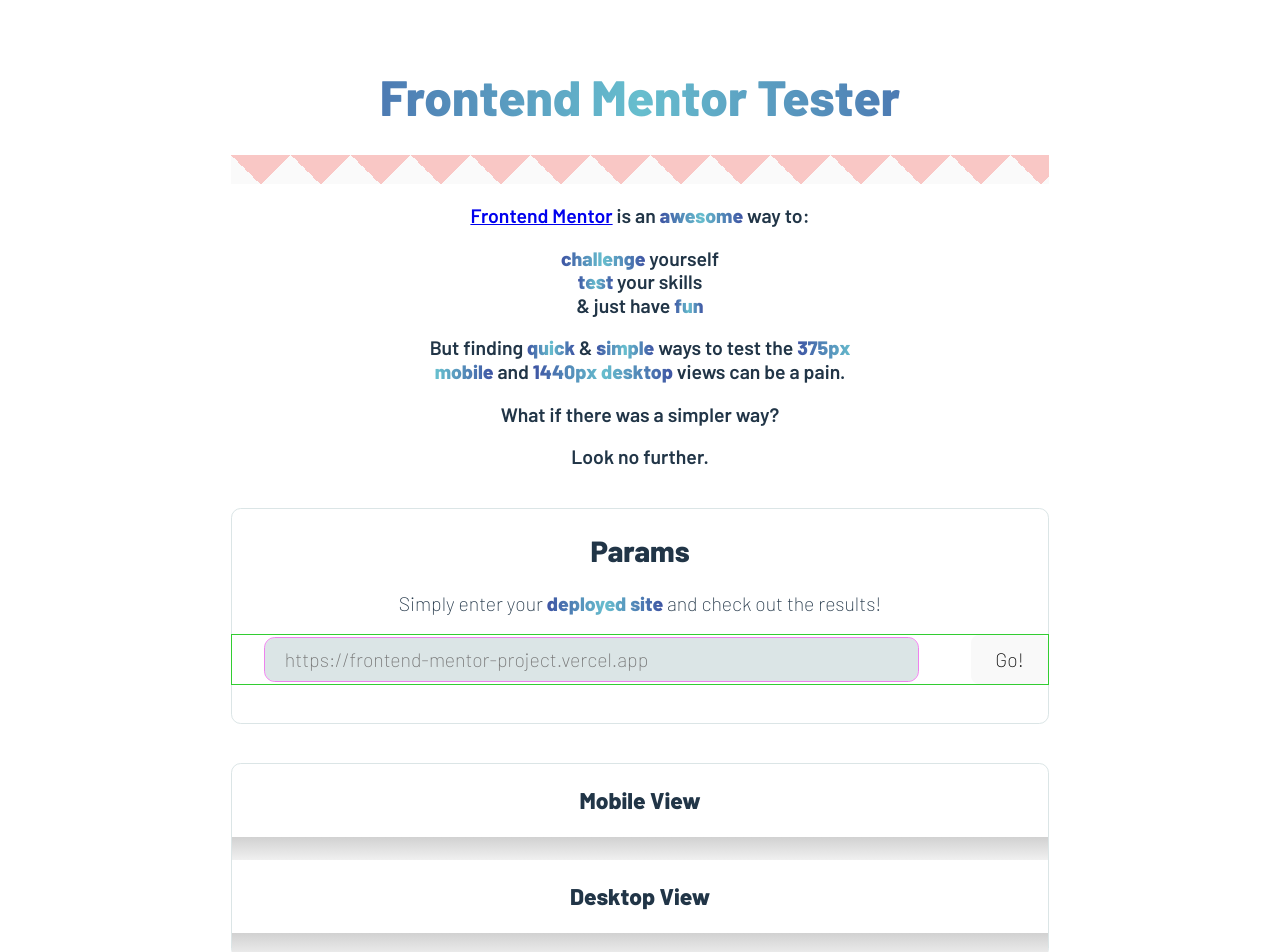
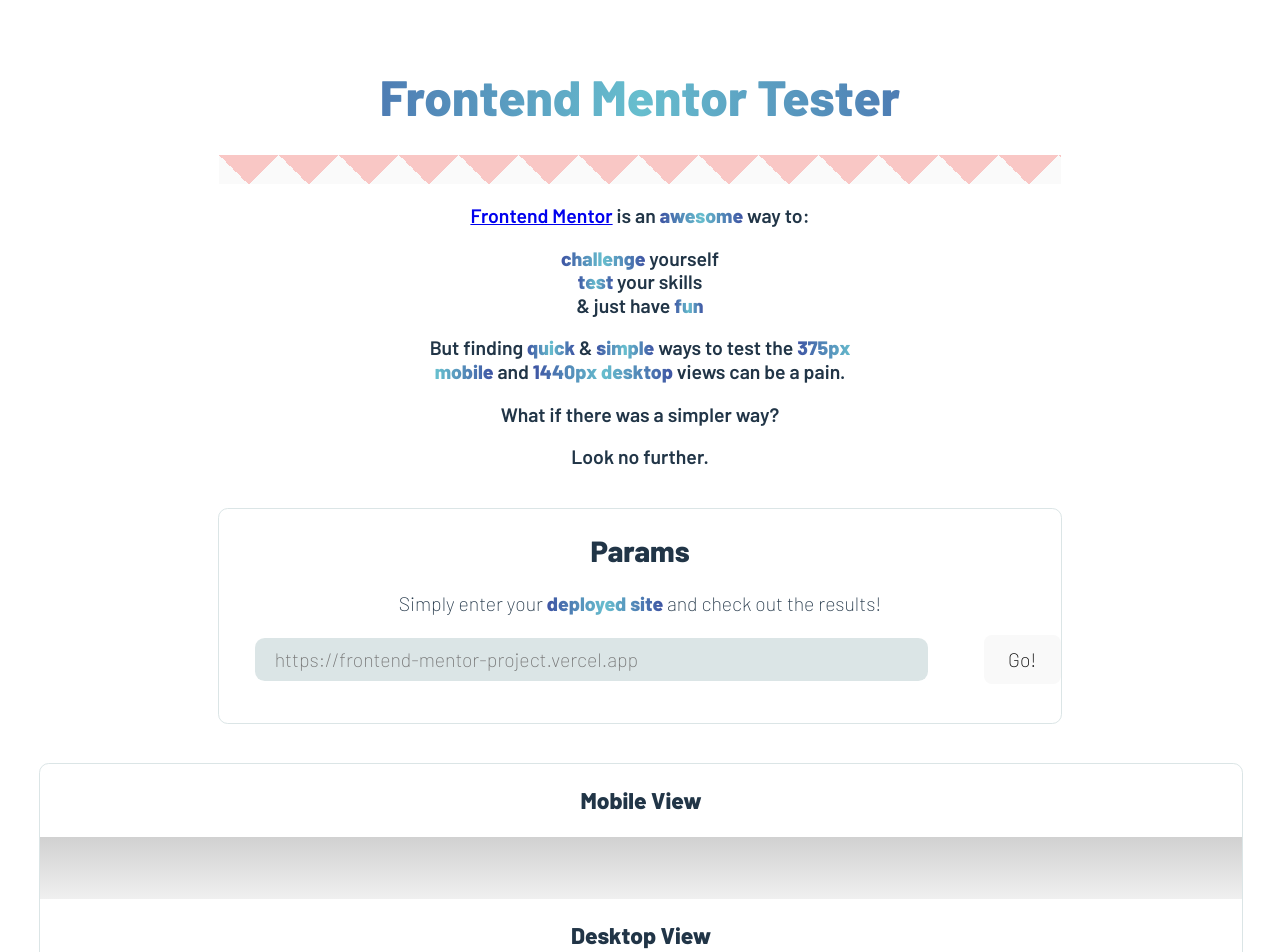
Before and after one commit to JoleneKearse/frontend-mentor-tester, a React (Vite) app in the folder fem-tester/: page / in a window 1280 px wide. Shown: the top 952 px of the page. Built offline with nearby package versions, Linux system fonts and the light colour scheme.

Commit message:
feat: adjust outputBlock styles

```diff
--- a/fem-tester/src/App.jsx
+++ b/fem-tester/src/App.jsx
@@ -21,9 +21,6 @@
 
     // build endpoint for API call
     const endpoint = `${BASE_URL}?api_key=${API_KEY}&url=${userUrl}&capture_full_page=false&export_format=png`
-    console.log(endpoint)
-    const mobEndpoint = `${endpoint}&width=375`
-    const deskEndpoint = `${endpoint}&width=1440`
     setMobView(`${endpoint}&width=375`)
     setDeskView(`${endpoint}&width=1440`)
   }
--- a/fem-tester/src/components/Header.jsx
+++ b/fem-tester/src/components/Header.jsx
@@ -2,7 +2,7 @@
 
 const Header = () => {
   return (
-    <>
+    <div className='header'>
       <h1 className='title gradient-text'>Frontend Mentor Tester</h1>
       <div className="zig-zag"></div>
       <p className="intro"><a href="https://www.frontendmentor.io/" target="_blank" rel="noopener noreferrer">Frontend Mentor</a> is an <span className='gradient-text bold'>awesome</span> way to:</p>
@@ -15,7 +15,7 @@
       <p className="intro">But finding <span className='gradient-text bold'>quick</span> & <span className='gradient-text bold'>simple</span> ways to test the <span className='gradient-text bold'>375px mobile</span> and <span className='gradient-text bold'>1440px desktop</span> views can be a pain.</p>
       <p className="intro">What if there was a simpler way?</p>
       <p className="intro">Look no further.</p>
-    </>
+    </div>
   )
 }
 
--- a/fem-tester/src/components/Output.jsx
+++ b/fem-tester/src/components/Output.jsx
@@ -9,7 +9,7 @@
       </div>
       <div className="view" id='deskView'>
         <h3>Desktop View</h3>
-        <div className="image-box"><img src={deskView} alt="" /></div>
+        <div className="image-box"><img src={deskView} alt="" className='fit-div ' /></div>
       </div>
     </div>
   )
--- a/fem-tester/src/index.css
+++ b/fem-tester/src/index.css
@@ -93,7 +93,14 @@
 
 /* LAYOUT */
 
-body {
+body,
+#outputBlock {
+  width: 100%;
+}
+
+.header,
+#inputBlock,
+footer {
   max-width: 70%;
   margin-inline: auto;
 }
@@ -108,7 +115,6 @@
 
 #siteInput {
   margin-bottom: var(--gap-med);
-  outline: 1px solid limegreen;
 }
 
 #siteInput label {
@@ -128,7 +134,6 @@
   flex: 70% 1 1;
   margin-left: 0;
   color: var(--clr-neutral-900);
-  outline: 1px solid violet;
 }
 
 button {
@@ -148,7 +153,15 @@
 }
 
 .image-box {
+  /* display: flex;
+  justify-content: center;
+  align-items: center; */
+  padding: var(--gap-sm);
   background-image: var(--gradient-img);
+}
+
+.fit-div {
+  max-width: 100%;
 }
 
 footer {
```
